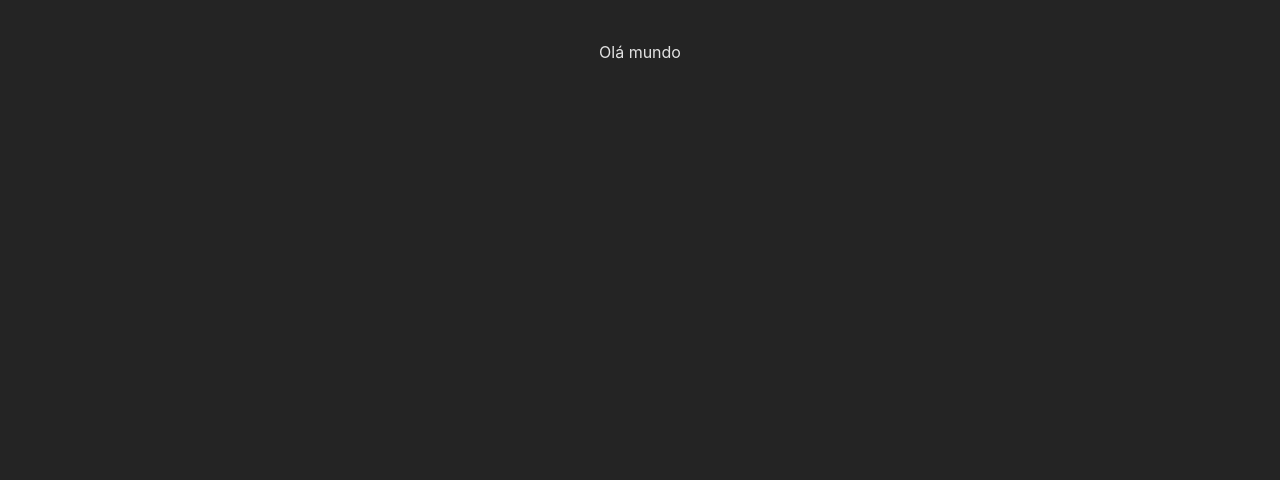
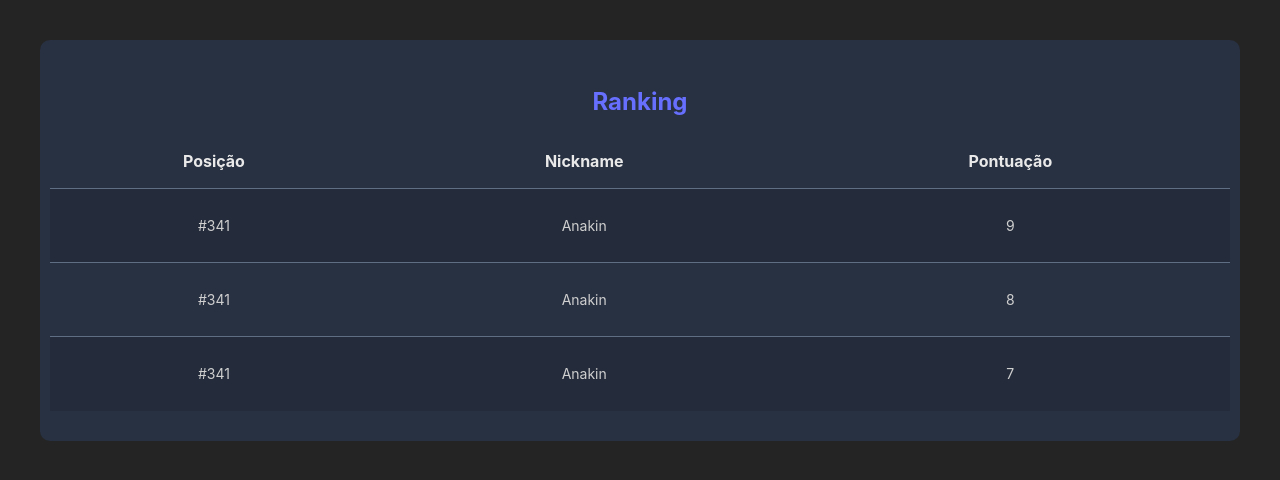
Before and after one commit to Gustavo-Henrique-Lima/EnglishQuiz, a React (Vite) app in the folder frontend/: page / in a window 1280 px wide. Shown: the top 480 px of the page. Built offline with nearby package versions, Linux system fonts and the light colour scheme.

Commit message:
Alterações na tabela

```diff
--- a/frontend/src/App.tsx
+++ b/frontend/src/App.tsx
@@ -1,13 +1,16 @@
-import { useState } from 'react'
 import './App.css'
+import TabelaRanking from './componentes/tabelaRanking/tabela'
 
 function App() {
 
   return(
     <>
-      <main>
-          Olá mundo
-      </main>
+    <main>
+      <section>
+        <TabelaRanking/>
+      </section>
+    </main>
+
     </>
   )
 }
--- a/frontend/src/componentes/tabelaRanking/tabela.tsx
+++ b/frontend/src/componentes/tabelaRanking/tabela.tsx
@@ -1,4 +1,4 @@
-import './styles.css'
+import './style.css'
 
 function TabelaRanking()
 {
```
